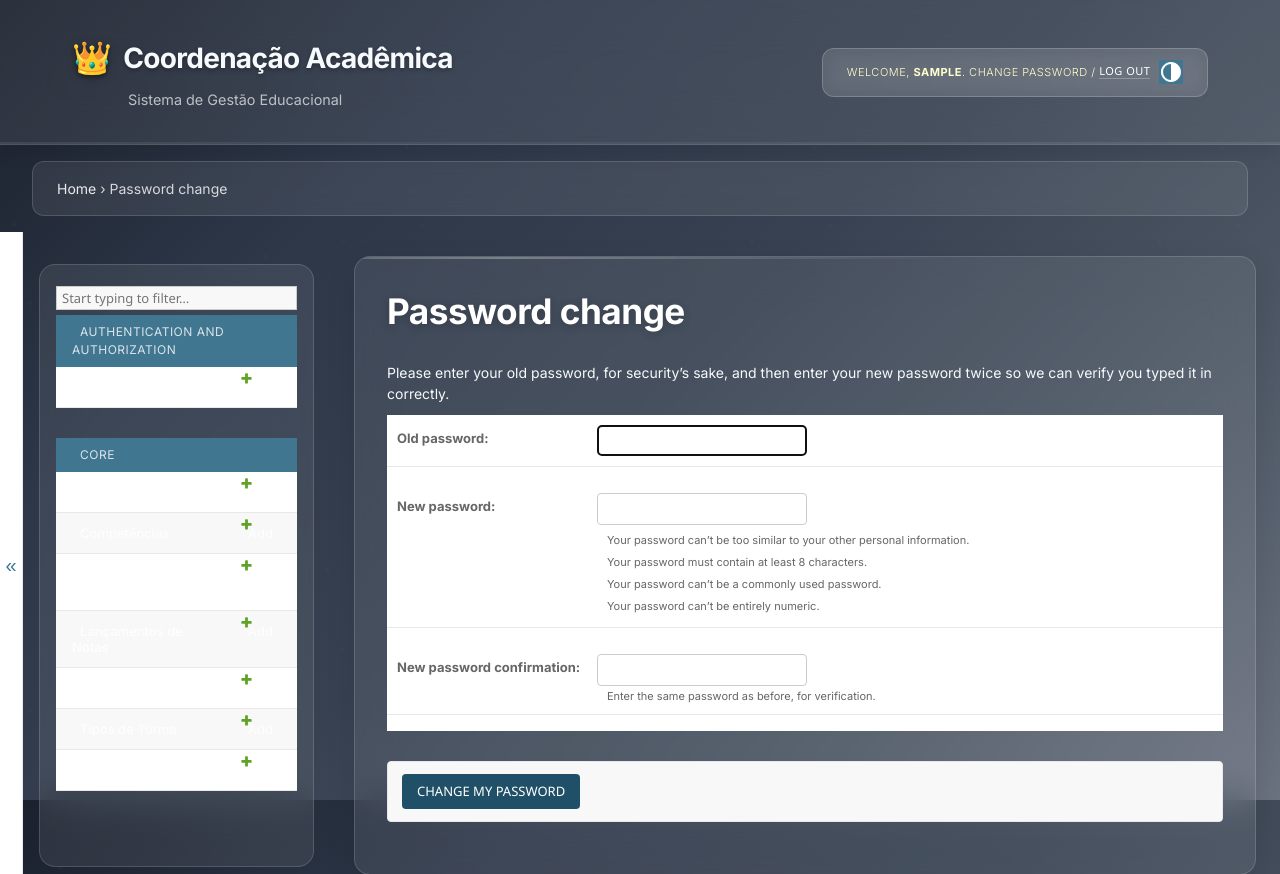
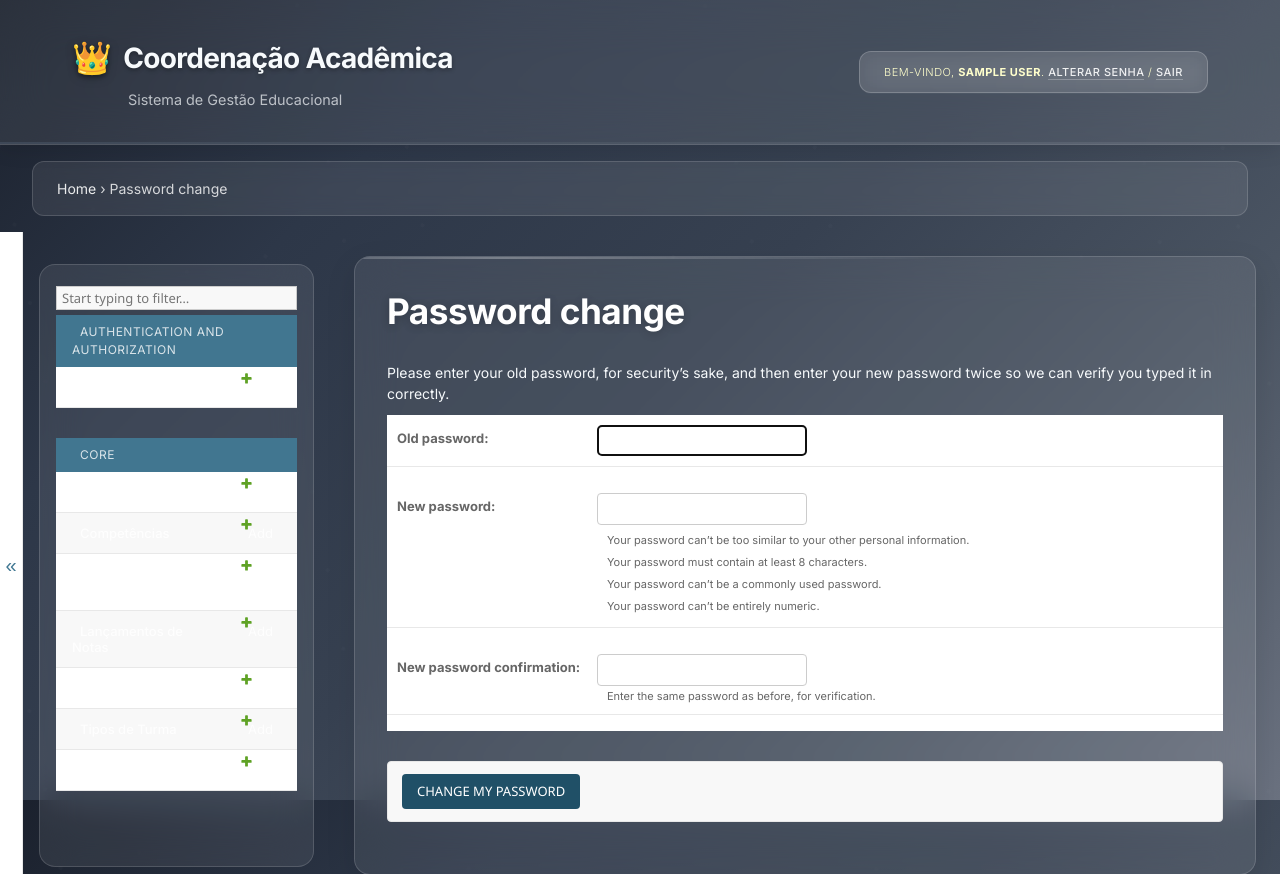
Before and after one commit to RomuloCifer/Site_boletins, a Django app: a page that uses templates/admin/base_site.html in a window 1280 px wide. Shown: the top 874 px of the page. Run offline with Django 5.2, Linux system fonts and the light colour scheme; the visitor is signed in with stand-in values (Sample User, id 1).

Commit message:
-> boto~es de alterar senha e sair restaurados.

```diff
--- a/templates/admin/base_site.html
+++ b/templates/admin/base_site.html
@@ -10,6 +10,16 @@
         Coordenação Acadêmica
     </h1>
     <p class="admin-subtitle">Sistema de Gestão Educacional</p>
+</div>
+{% endblock %}
+
+{% block usertools %}
+<div id="user-tools">
+    {% if user.is_authenticated %}
+        Bem-vindo, <strong>{{ user.get_full_name|default:user.username }}</strong>.
+        <a href="{% url 'admin:password_change' %}">Alterar senha</a> /
+        <a href="{% url 'admin:logout' %}">Sair</a>
+    {% endif %}
 </div>
 {% endblock %}
 
```
